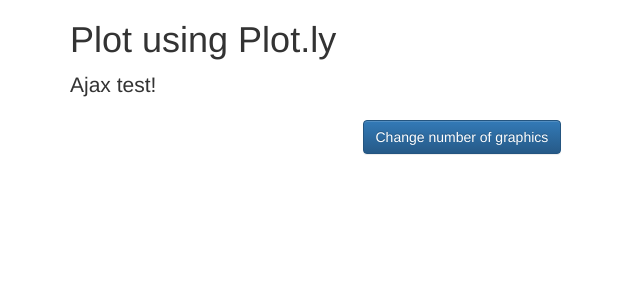
After one commit to ricleal/DjangoPlotLy, a Django app: template site1/templates/plot_multiple.html in a window 1280 px wide. The commit adds this page. Shown: the top 300 px of the page, without its empty margins (0-640 px from the left). Run offline with Django 3.2, Linux system fonts and the light colour scheme; the template is opened without the code that fills it, so the values that code supplies are empty; some libraries are stand-ins or nearby versions.

Commit message:
Added Random 1D Ajax plot

```diff
--- a/site1/app1/urls.py
+++ b/site1/app1/urls.py
@@ -8,4 +8,6 @@
     url(r'^plot1d/$', views.Plot1DView.as_view(), name='plot1d'),
     url(r'^plot2d/$', views.Plot2DView.as_view(), name='plot2d'),
     url(r'^plot3d/$', views.Plot3DView.as_view(), name='plot3d'),
+    url(r'^plot1d_multiple/(?P<n>\d+)/$', views.Plot1DMultipleView.as_view(), name='plot1d_multiple'),
+    url(r'^plot1d_multiple_ajax/(?P<n>\d+)/$', views.plot1d_multiple_ajax, name='plot1d_multiple_ajax'),
 ]
--- a/site1/templates/base.html
+++ b/site1/templates/base.html
@@ -12,11 +12,15 @@
 </head>
 <body>
   {% block content %}
+  <!-- Content goes here -->
 
   {% endblock %}
+
+  {% block tail %}
   <!-- jQuery (necessary for Bootstrap's JavaScript plugins) -->
   <script src="https://ajax.googleapis.com/ajax/libs/jquery/1.11.3/jquery.min.js"></script>
   <!-- Latest compiled and minified JavaScript -->
   <script src="https://maxcdn.bootstrapcdn.com/bootstrap/3.3.6/js/bootstrap.min.js" integrity="sha384-0mSbJDEHialfmuBBQP6A4Qrprq5OVfW37PRR3j5ELqxss1yVqOtnepnHVP9aJ7xS" crossorigin="anonymous"></script>
+  {% endblock %}
 </body>
 </html>
--- a/site1/templates/index.html
+++ b/site1/templates/index.html
@@ -21,6 +21,10 @@
       <td>3D</td>
       <td><a class="btn btn-default" href="{% url 'app1:plot3d' %}" role="button">Link</a></td>
     </tr>
+    <tr>
+      <td>Random 1D (Ajax)</td>
+      <td><a class="btn btn-default" href="{% url 'app1:plot1d_multiple' 1 %}" role="button">Link</a></td>
+    </tr>
   </table>
 </div>
 
--- /dev/null
+++ b/site1/templates/plot_multiple.html
@@ -0,0 +1,56 @@
+{% extends "base.html" %}
+
+{% block head %}
+{{block.super}}
+<script src="https://cdn.plot.ly/plotly-latest.min.js"></script>
+{% endblock %}
+
+{% block content %}
+
+<div class="container">
+  <h1>Plot using Plot.ly</h1>
+  <p class="lead">Ajax test!</p>
+</div>
+<!-- /.container -->
+
+<div class="container">
+  <div class="row">
+    <div class="col-md-8 col-md-offset-2"><div id="plot">{{plot|safe}}</div></div>
+  </div>
+</div>
+<!-- /.container -->
+
+<div class="container">
+  <div class="row">
+    <div class="col-md-6 col-md-offset-3">
+      <button id="button" class="btn btn-primary" data-loading-text="loading stuff..." >Change number of graphics</button>
+    </div>
+  </div>
+</div>
+<!-- /.container -->
+
+{% endblock %}
+
+{% block tail %}
+{{block.super}}
+<script>
+// Set up the buttons
+$("#button").click(function() {
+  $(this).button('loading');
+  // Then whatever you actually want to do i.e. submit form
+  // After that has finished, reset the button state using
+  var n = Math.floor((Math.random() * 10) + 1);
+  $.ajax({
+    url: "{% url 'app1:plot1d_multiple_ajax' n=1234 %}".replace('1234',""+n),
+    type: 'get', // This is the default though, you don't actually need to always mention it
+    success: function(data) {
+        $('#plot').empty().append(data);
+    },
+    failure: function(data) {
+        alert('Got an error dude');
+    }
+  });
+  $(this).button('reset');
+});
+</script>
+{% endblock %}
```
Also changed, not shown: site1/app1/plots.py (+23 -0 lines), site1/app1/views.py (+15 -0 lines).
